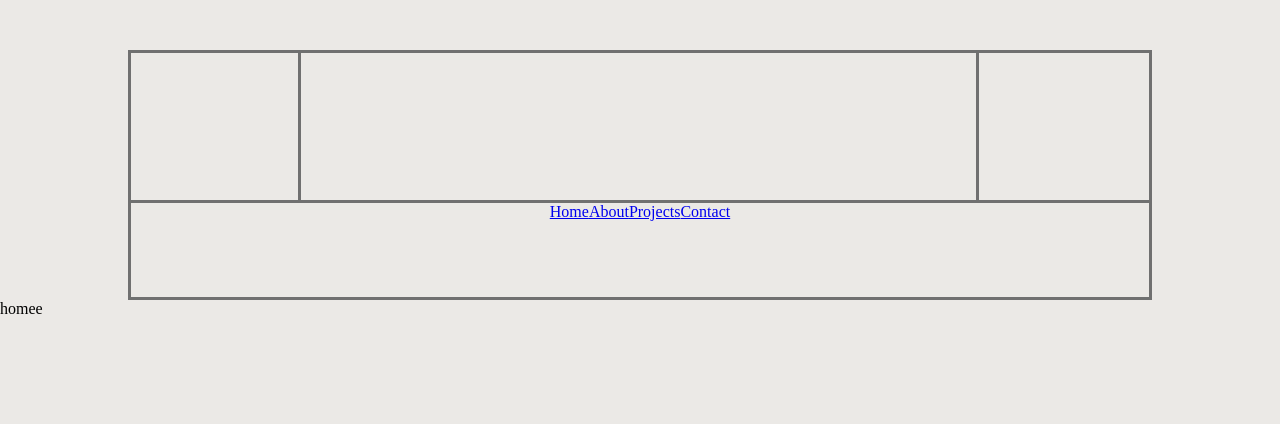
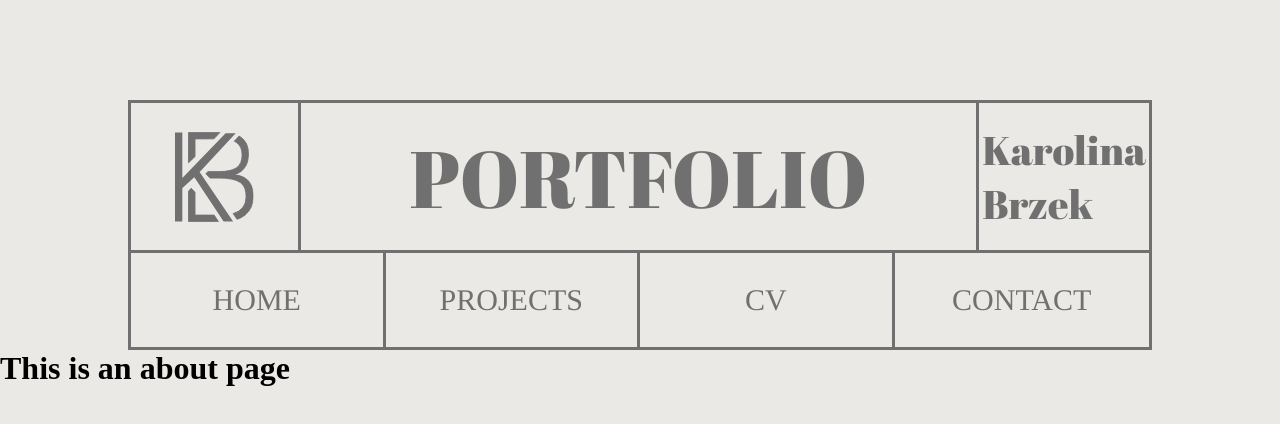
Before and after one commit to nakaay13/portfolio-website, a Vue app: page / in a window 1280 px wide. Shown: the top 424 px of the page. Built offline with nearby package versions, Linux system fonts and the light colour scheme.

Commit message:
finishing nav

```diff
--- a/index.html
+++ b/index.html
@@ -4,7 +4,7 @@
     <meta charset="UTF-8">
     <link rel="icon" href="/favicon.ico">
     <meta name="viewport" content="width=device-width, initial-scale=1.0">
-    <title>Vite App</title>
+    <title>Karolina Brzek</title>
   </head>
   <body>
     <div id="app"></div>
--- a/src/App.vue
+++ b/src/App.vue
@@ -7,18 +7,42 @@ import { RouterLink, RouterView } from 'vue-router'
   <body>
     <header>
     <div class="top-part">
-      <div class="logo col-2"></div>
-      <div class="title col-8"></div>
-      <div class="name col-2"></div>
+      <div class="logo col-2">
+        <svg class="logo-svg" id="Group_5" data-name="Group 5" xmlns="http://www.w3.org/2000/svg" xmlns:xlink="http://www.w3.org/1999/xlink" width="94.238" height="107.934" viewBox="0 0 94.238 107.934">
+        <defs>
+          <clipPath id="clip-path">
+          <rect id="Rectangle_75" data-name="Rectangle 75" width="94.238" height="107.934" fill="none"/>
+          </clipPath>
+        </defs>
+        <path id="Path_1" data-name="Path 1" d="M66.887,105.85H59.132L23.46,51.9,7.3,66.531v39.192H1.5V2.224H7.3V59.011L61.306,2.85H69.35L27.664,47.9Z" fill="#707070"/>
+          <g id="Group_2" data-name="Group 2" transform="translate(0 0)">
+            <g id="Group_1" data-name="Group 1" clip-path="url(#clip-path)">
+              <path id="Path_2" data-name="Path 2" d="M66.887,105.85H59.132L23.46,51.9,7.3,66.531v39.192H1.5V2.224H7.3V59.011L61.306,2.85H69.35L27.664,47.9Z" transform="translate(0 0)" fill="none" stroke="#707070" stroke-miterlimit="10" stroke-width="3"/>
+            </g>
+          </g>
+        <path id="Path_3" data-name="Path 3" d="M16.2.5V36.954l7.812-7.429V8.313L46.7,8.239,53.886.5Z" fill="#707070"/>
+          <g id="Group_4" data-name="Group 4" transform="translate(0 0)">
+            <g id="Group_3" data-name="Group 3" clip-path="url(#clip-path)">
+              <path id="Path_4" data-name="Path 4" d="M24.011,8.313,46.7,8.24,53.885.5H16.2V36.955l7.812-7.43Z" transform="translate(0 0)" fill="none" stroke="#707070" stroke-miterlimit="10" stroke-width="1"/>
+              <path id="Path_5" data-name="Path 5" d="M92.908,68.811a21.608,21.608,0,0,0-3.32-8.154,20.443,20.443,0,0,0-7.032-6.3Q78.015,51.77,70.5,51.086a21.405,21.405,0,0,0,8.789-3.857,21.058,21.058,0,0,0,5.371-6.1,23.312,23.312,0,0,0,2.686-7.373,42.087,42.087,0,0,0,.732-7.666q0-13.379-8.545-19.482a25.283,25.283,0,0,0-2.741-1.688l-5.732,6.172a17.252,17.252,0,0,1,3.151,1.864q6.249,4.737,6.25,14.5,0,10.839-6.738,15.429t-21,4.59H39.632l-2.676,2.516,4.992,5.3H52.82A76.721,76.721,0,0,1,68.4,56.6a26.556,26.556,0,0,1,9.961,4,14.555,14.555,0,0,1,5.322,6.885,28.585,28.585,0,0,1,1.563,9.961q0,15.87-15.517,20.376l4.613,6.9a31.611,31.611,0,0,0,9.586-5.014q9.814-7.713,9.814-22.265a47.074,47.074,0,0,0-.83-8.643" transform="translate(0 0)" fill="#707070"/>
+              <path id="Path_6" data-name="Path 6" d="M92.908,68.811a21.608,21.608,0,0,0-3.32-8.154,20.443,20.443,0,0,0-7.032-6.3Q78.015,51.77,70.5,51.086a21.405,21.405,0,0,0,8.789-3.857,21.058,21.058,0,0,0,5.371-6.1,23.312,23.312,0,0,0,2.686-7.373,42.087,42.087,0,0,0,.732-7.666q0-13.379-8.545-19.482a25.283,25.283,0,0,0-2.741-1.688l-5.732,6.172a17.252,17.252,0,0,1,3.151,1.864q6.249,4.737,6.25,14.5,0,10.839-6.738,15.429t-21,4.59H39.632l-2.676,2.516,4.992,5.3H52.82A76.721,76.721,0,0,1,68.4,56.6a26.556,26.556,0,0,1,9.961,4,14.555,14.555,0,0,1,5.322,6.885,28.585,28.585,0,0,1,1.563,9.961q0,15.87-15.517,20.376l4.613,6.9a31.611,31.611,0,0,0,9.586-5.014q9.814-7.713,9.814-22.265A47.074,47.074,0,0,0,92.908,68.811Z" transform="translate(0 0)" fill="none" stroke="#707070" stroke-miterlimit="10" stroke-width="1"/>
+              <path id="Path_7" data-name="Path 7" d="M46.9,99.622H24.011V72.2L19.5,67.571l-3.3,3.2v36.663H52.123Z" transform="translate(0 0)" fill="#707070"/>
+              <path id="Path_8" data-name="Path 8" d="M46.9,99.622H24.011V72.2L19.5,67.571l-3.3,3.2v36.663H52.123Z" transform="translate(0 0)" fill="none" stroke="#707070" stroke-miterlimit="10" stroke-width="1"/>
+            </g>
+          </g>
+      </svg>
+
+      </div>
+      <div class="title col-8"> PORTFOLIO</div>
+      <div class="name col-2">Karolina <br> Brzek</div>
     </div>
     <div class="wrapper">
-      <nav>
-
-        <RouterLink to="/" exact>Home</RouterLink>
-        <RouterLink to="/about">About</RouterLink>
-        <RouterLink to="/projects">Projects</RouterLink>
-        <RouterLink to="/contact">Contact</RouterLink>
-      </nav>
+      <ul>
+        <li class="col-3"><router-link to="/">HOME</router-link></li>
+        <li class="col-3"><RouterLink to="/projects">PROJECTS</RouterLink></li>
+        <li class="col-3"><RouterLink to="/cv">CV</RouterLink></li>
+        <li class="col-3"><RouterLink to="/contact">CONTACT</RouterLink></li>
+      </ul>
     </div>
   </header>
   </body>
@@ -27,24 +51,50 @@ import { RouterLink, RouterView } from 'vue-router'
 </template>
 
 <style >
+
+ul {
+  display: flex;
+  justify-content: space-around;
+  align-items: center;
+  width: 100%;
+  height: 100%;
+  list-style-type: none;
+}
+li{
+  border-right: 3px solid var(--secondary-grey);
+  height: 100%;
+  display: flex;
+  justify-content: center;
+  align-items: center;
+
+}
+li:last-child{
+  border-right: 0px;
+}
+a {
+  text-decoration: none;
+  color:var(--secondary-grey);
+  font-family: 'Tinos', serif;
+  font-size: 30px;
+}
 body {
   width: auto;
   height: 100%;
   margin: 0;
   padding: 0;
-  background-color: #EBE9E6;
+  background-color: var(--secondary-white);
 
 }
 header{
   display: flex;
   flex-direction: column;
   align-items: center;
-  margin-top: 50px;
+  margin-top: 100px;
 }
 .top-part {
   width: 80%;
   height: 150px;
-  border: 3px solid #707070;
+  border: 3px solid var(--secondary-grey);
   border-bottom: 0px;
   display: flex;
   justify-content: center;
@@ -52,14 +102,35 @@ header{
 .wrapper{
   width: 80%;
   height: 100px;
-  border: 3px solid #707070;
+  border: 3px solid var(--secondary-grey);
   display: flex;
   justify-content: center;
 }
 .logo{
-  border-right: 3px solid #707070;
+  border-right: 3px solid var(--secondary-grey);
+  display: flex;
+  justify-content: center;
+  align-items: center;
+}
+.logo-svg{
+  width: auto;
+  height: 90px;
 }
 .title{
-  border-right: 3px solid #707070;
+  border-right: 3px solid var(--secondary-grey);
+  font-family: 'Abril Fatface';
+  color: var(--secondary-grey);
+  font-size: 80px;
+  display: flex;
+  justify-content: center;
+  align-items: center;
+}
+.name{
+  font-family: 'Abril Fatface';
+  color: var(--secondary-grey);
+  font-size: 40px;
+  display: flex;
+  justify-content: center;
+  align-items: center;
 }
 </style>
--- a/src/assets/main.css
+++ b/src/assets/main.css
@@ -1,9 +1,17 @@
+@import url('https://fonts.googleapis.com/css2?family=Abril+Fatface&family=Hind:wght@300;400;500;600;700&family=Tinos:ital,wght@0,400;0,700;1,400;1,700&display=swap');
+:root{
+    --secondary-grey: #707070;
+    --primary-white: #EBE9E6;
+}
+
+
 *{
     margin: 0;
     padding: 0;
     box-sizing: border-box;
-    background-color: #EBE9E6;
+    background-color: var(--primary-white);
 }
+
 
 .col-1 {width: 8.33%;}
 .col-2 {width: 16.66%;}
--- a/src/router/index.js
+++ b/src/router/index.js
@@ -1,23 +1,35 @@
 import { createRouter, createWebHistory } from 'vue-router'
 import HomeView from '../views/HomeView.vue'
+import ProjectsView from '../views/ProjectsView.vue'
+import CvView from '../views/CvView.vue'
+import ContactView from '../views/ContactView.vue'
 
-const router = createRouter({
-  history: createWebHistory(import.meta.env.BASE_URL),
-  routes: [
+const routes = [
   {
     path: '/',
-      name: 'home',
+    name: 'Home',
     component: HomeView
   },
   {
-      path: '/about',
-      name: 'about',
-      // route level code-splitting
-      // this generates a separate chunk (About.[hash].js) for this route
-      // which is lazy-loaded when the route is visited.
-      component: () => import('../views/AboutView.vue')
+    path: '/projects',
+    name: 'Projects',
+    component: ProjectsView
+  },
+  {
+    path: '/cv',
+    name: 'CV',
+    component: CvView
+  },
+  {
+    path: '/contact',
+    name: 'Contact',
+    component: ContactView
   }
 ]
+
+const router = createRouter({
+  history: createWebHistory(),
+  routes
 })
 
 export default router
--- a/src/views/AboutView.vue
+++ /dev/null
@@ -1,22 +0,0 @@
-<template>
-  <div class="about">
-    <h1>This is an about page</h1>
-  </div>
-</template>
-
-<style>
-body {
-  width: auto;
-  height: 100%;
-  margin: 0;
-  padding: 0;
-  background-color: #EBE9E6;
-}
-@media (min-width: 1024px) {
-  .about {
-    min-height: 100vh;
-    display: flex;
-    align-items: center;
-  }
-}
-</style>
--- /dev/null
+++ b/src/views/ContactView.vue
@@ -0,0 +1,13 @@
+<template>
+    <div>
+        contact
+    </div>
+</template>
+
+<script setup>
+
+</script>
+
+<style>
+
+</style>
--- /dev/null
+++ b/src/views/CvView.vue
@@ -0,0 +1,8 @@
+<script setup>
+</script>
+
+<template>
+  <main>
+    cv
+  </main>
+</template>
--- a/src/views/HomeView.vue
+++ b/src/views/HomeView.vue
@@ -1,8 +1,9 @@
-<script setup>
-</script>
+<template>
+  <div class="about">
+    <h1>This is an about page</h1>
+  </div>
+</template>
 
-<template>
-  <main>
-    homee
-  </main>
-</template>
+<style>
+
+</style>
--- /dev/null
+++ b/src/views/ProjectsView.vue
@@ -0,0 +1,13 @@
+<template>
+    <div>
+        projets
+    </div>
+</template>
+
+<script setup>
+
+</script>
+
+<style>
+
+</style>
```
Lines whose indentation alone changed are shown as unchanged.
